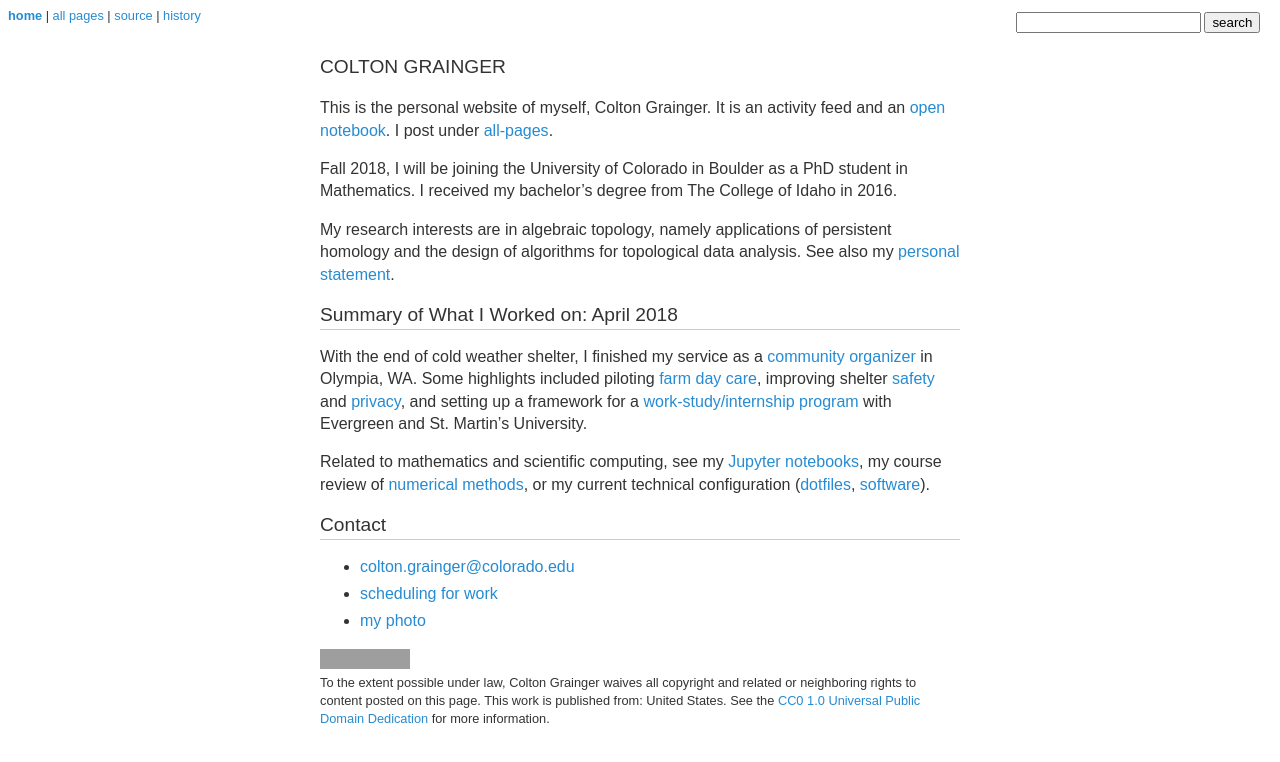
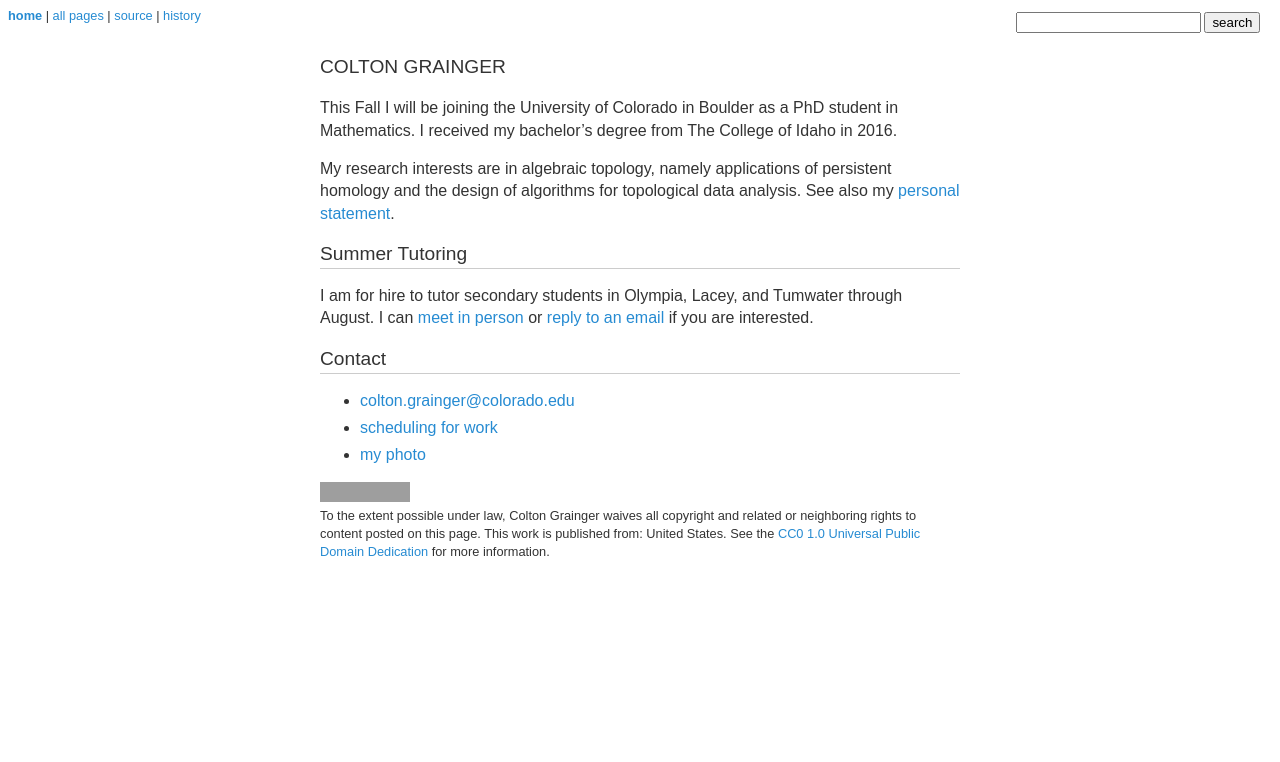
Before and after one commit to coltongrainger/blog, a Jekyll site: the page built from index.md, in a window 1280 px wide. Shown: the top 762 px of the page. Built offline with Jekyll 4.4.1, drawn with Linux system fonts in a browser that asks for light colours; our own code applies the rules of GitHub Pages for plain Markdown files; grey boxes are pictures that could not be loaded.

Commit message:
Add tutoring. Rsync to server, which is lacking in config.

```diff
--- a/index.md
+++ b/index.md
@@ -2,23 +2,21 @@
 title: home
 author: Colton Grainger
 order: 1
-modified: 2018-05-05
+modified: 2018-06-18
 date: 2017-07-15
 ---
 
 # Colton Grainger
 
-This is the personal website of myself, Colton Grainger. It is an activity feed and an [open notebook](http://wcm1.web.rice.edu/open-notebook-history.html). I post under [all-pages](all-pages).
-
-Fall 2018, I will be joining the University of Colorado in Boulder as a PhD student in Mathematics. I received my bachelor's degree from The College of Idaho in 2016.
+This Fall I will be joining the University of Colorado in Boulder as a PhD student in Mathematics. I received my bachelor's degree from The College of Idaho in 2016.
 
 My research interests are in algebraic topology, namely applications of persistent homology and the design of algorithms for topological data analysis. See also my [personal statement](/personal-statement).
 
-## Summary of What I Worked on: April 2018
+## Summer Tutoring
 
-With the end of cold weather shelter, I finished my service as a [community organizer](https://github.com/coltongrainger/work) in Olympia, WA. Some highlights included piloting [farm day care](fscss-volunteers/farm-day-care), improving shelter [safety](fscss-volunteers/wiki#safety) and [privacy](https://github.com/coltongrainger/fscss/blob/master/curriculum/2018-04-12-privacy.md), and setting up a framework for a [work-study/internship program](fscss-volunteers/practicum) with Evergreen and St. Martin's University.
-
-Related to mathematics and scientific computing, see my [Jupyter notebooks](https://nbviewer.jupyter.org/github/coltongrainger/notebooks/tree/master/), my course review of [numerical methods](/math-428), or my current technical configuration ([dotfiles](https://github.com/coltongrainger/dotfiles), [software](/software)).
+I am for hire to tutor secondary students in Olympia, Lacey, and Tumwater
+through August. I can [meet in person](https://meetme.so/coltongrainger) or [reply
+to an email](mailto:colton.grainger@colorado.edu) if you are interested.
 
 ## Contact
 
```
Also changed, not shown: _drafts/2017-12-19-todo.md (+2 -0 lines).
